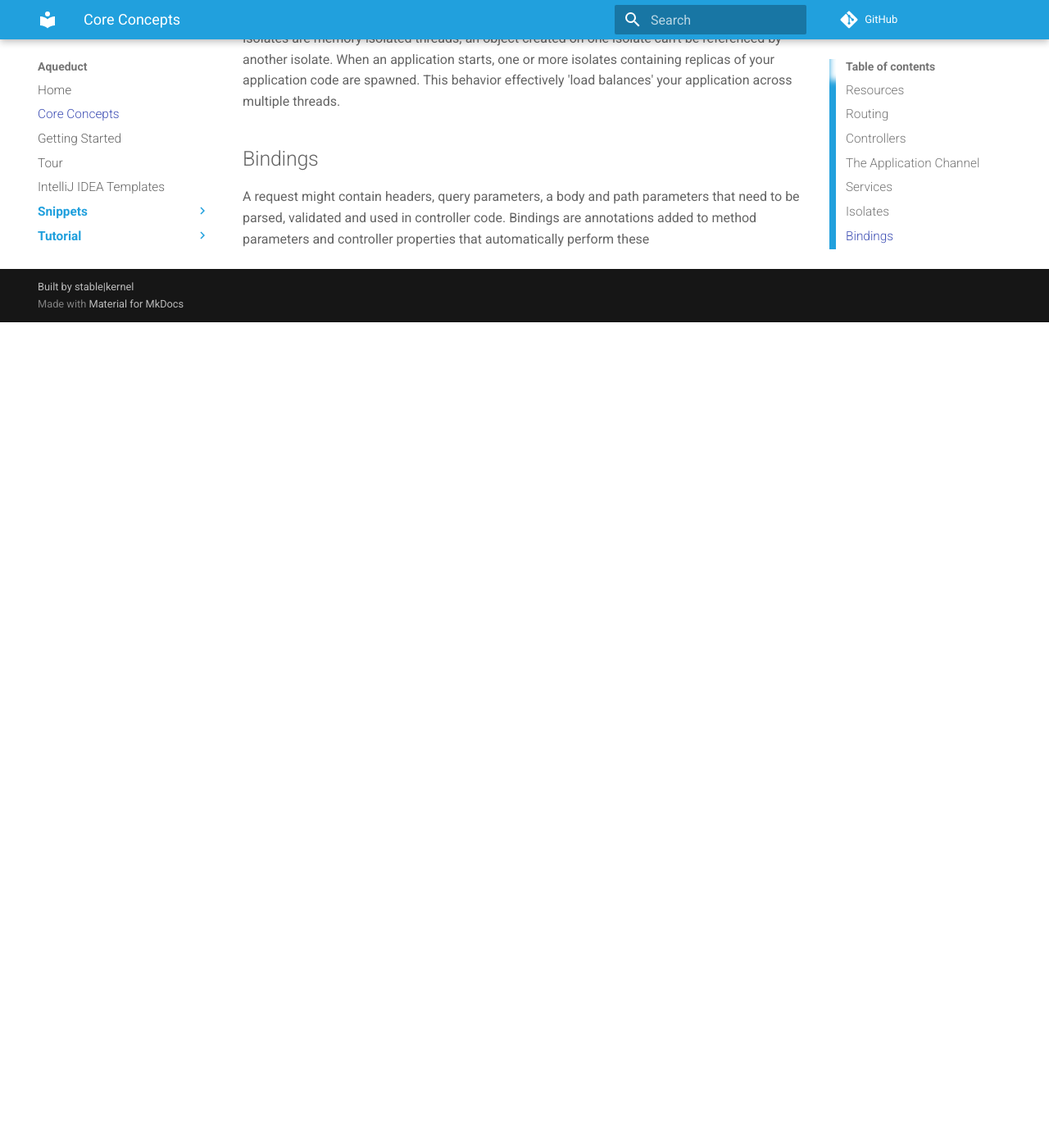
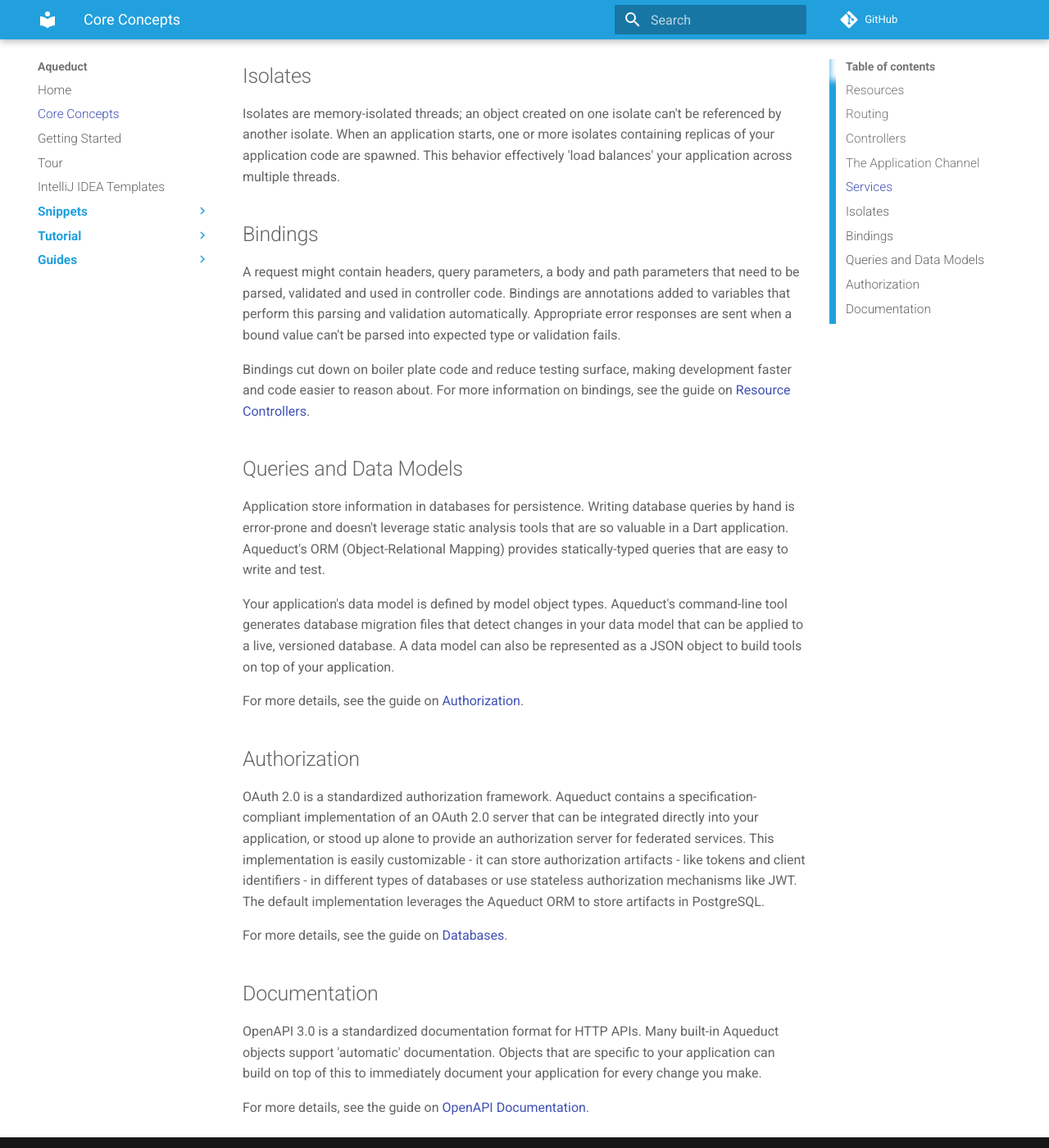
Before and after one commit to stablekernel/aqueduct, an MkDocs documentation site: the page built from source/docs/core_concepts.md, in a window 1280 px wide and 1400 px high, scrolled down 2029 px. Shown: the whole window at 82% size. Built offline with MkDocs 1.6.1 and Material for MkDocs 9.7.7, drawn with Linux system fonts in a browser that asks for light colours; comment, search, counter and statistics services are not loaded; old or Windows-style settings are respelled for this version of MkDocs; before the commit the page ends 2422 px from its top, so only the background shows below that; some of the changed text lies outside the part shown.

Commit message:
openapi docs

```diff
--- a/source/docs/core_concepts.md
+++ b/source/docs/core_concepts.md
@@ -4,11 +4,13 @@
 
 Resources are organized into collections (e.g., all of the posts), for which individual resources within that collection can be uniquely identified (e.g., a single post). Requests are made to an application to retrieve the state of a resource or to provide the desired state of a resource. Most often, resources are represented as JSON arrays and objects. When retrieving a resource, its JSON representation is encoded into the response body. When providing the desired state of a resource, a client sends the JSON representation of the desired resource state in the request body.
 
+For more details on the concept of a resource, see the [RFC Specification for HTTP/1.1](https://tools.ietf.org/html/rfc7231).
+
 ## Routing
 
 Resources are identified by the path of an HTTP request. For example, the URL `http://example.com/organizations` identifies the collection of organization resources on the server `http://example.com`. The URL `http://example.com/organizations/1` identifies a single organization.
 
-An application exposes routes for each resource it controls. A route is a string that maps the path of a request to an object that handles operations for a specific type of resource. Routes look like paths, but have some additional syntax. For example, the route `/organizations` will match requests with the path `/organizations`. The route `/organizations/:id` will match the paths `/organizations/1`, `/organizations/2`, and so on.
+An application exposes *routes* for each resource it manages. A route is a string that matches the path of a request. When a request's path matches a route, the associated handler is invoked to handle the request. Routes look like paths, but have some additional syntax. For example, the route `/organizations` will match requests with the path `/organizations`. The route `/organizations/:id` will match the paths `/organizations/1`, `/organizations/2`, and so on.
 
 Complex routes can be formed with additional syntax. See the guide on [routing](http/routing.md) for usage details.
 
@@ -26,7 +28,7 @@
 
 The application channel is an object that contains all of the controllers in an application. It designates one controller as the first controller to receive every request called its *entry point*. Controllers are linked to the entry point (directly or transitively) to form the entire application channel. In nearly every application, the entry point is a router; this controller splits the channel into sub-channels for a given route.
 
-The application channel is also responsible for initializing the application's services and other startup related tasks. See the guide on the [Application Channel](http/channel.md) for more details.
+The application channel is also responsible for initializing the application's services, reading configuration files and other startup related tasks. See the guide on the [Application Channel](http/channel.md) for more details.
 
 ## Services
 
@@ -42,4 +44,26 @@
 
 ## Bindings
 
-A request might contain headers, query parameters, a body and path parameters that need to be parsed, validated and used in controller code. Bindings are annotations added to method parameters and controller properties that automatically perform these
+A request might contain headers, query parameters, a body and path parameters that need to be parsed, validated and used in controller code. Bindings are annotations added to variables that perform this parsing and validation automatically. Appropriate error responses are sent when a bound value can't be parsed into expected type or validation fails.
+
+Bindings cut down on boiler plate code and reduce testing surface, making development faster and code easier to reason about. For more information on bindings, see the guide on [Resource Controllers](http/resource_controller.md).
+
+## Queries and Data Models
+
+Application store information in databases for persistence. Writing database queries by hand is error-prone and doesn't leverage static analysis tools that are so valuable in a Dart application. Aqueduct's ORM (Object-Relational Mapping) provides statically-typed queries that are easy to write and test.
+
+Your application's data model is defined by model object types. Aqueduct's command-line tool generates database migration files that detect changes in your data model that can be applied to a live, versioned database. A data model can also be represented as a JSON object to build tools on top of your application.
+
+For more details, see the guide on [Authorization](auth/overview.md).
+
+## Authorization
+
+OAuth 2.0 is a standardized authorization framework. Aqueduct contains a specification-compliant implementation of an OAuth 2.0 server that can be integrated directly into your application, or stood up alone to provide an authorization server for federated services. This implementation is easily customizable - it can store authorization artifacts - like tokens and client identifiers - in different types of databases or use stateless authorization mechanisms like JWT. The default implementation leverages the Aqueduct ORM to store artifacts in PostgreSQL.
+
+For more details, see the guide on [Databases](db/overview.md).
+
+## Documentation
+
+OpenAPI 3.0 is a standardized documentation format for HTTP APIs. Many built-in Aqueduct objects support 'automatic' documentation. Objects that are specific to your application can build on top of this to immediately document your application for every change you make.
+
+For more details, see the guide on [OpenAPI Documentation](openapi/overview.md).
--- a/source/mkdocs.yml
+++ b/source/mkdocs.yml
@@ -72,6 +72,12 @@
     - 'Deploy on Heroku': 'deploy/deploy_heroku.md'
     - 'Deploy on AWS': 'deploy/deploy_aws.md'
     - 'Deploying without aqueduct serve': 'deploy/script.md'
+  - OpenAPI Documentation:
+    - 'Overview': 'openapi/overview.md'
+    - 'Creating an OpenAPI Document': 'openapi/cli.md'
+    - 'Documenting Components': 'openapi/components.md'
+    - 'Documenting Endpoint Controllers': 'openapi/endpoint.md'
+    - 'Documenting Middleware Controllers': 'openapi/middleware.md'
   - Command-line Tooling:
     - 'Overview': 'cli/overview.md'
     - 'Creating Applications': 'cli/create.md'
```
Also changed, not shown: other parts of source/docs/core_concepts.md (+1 -1 lines), source/docs/openapi/cli.md (added, +88 -0 lines), source/docs/openapi/components.md (added, +80 -0 lines), source/docs/openapi/endpoint.md (added, +49 -0 lines), source/docs/openapi/middleware.md (added, +30 -0 lines), source/docs/openapi/overview.md (added, +10 -0 lines).
